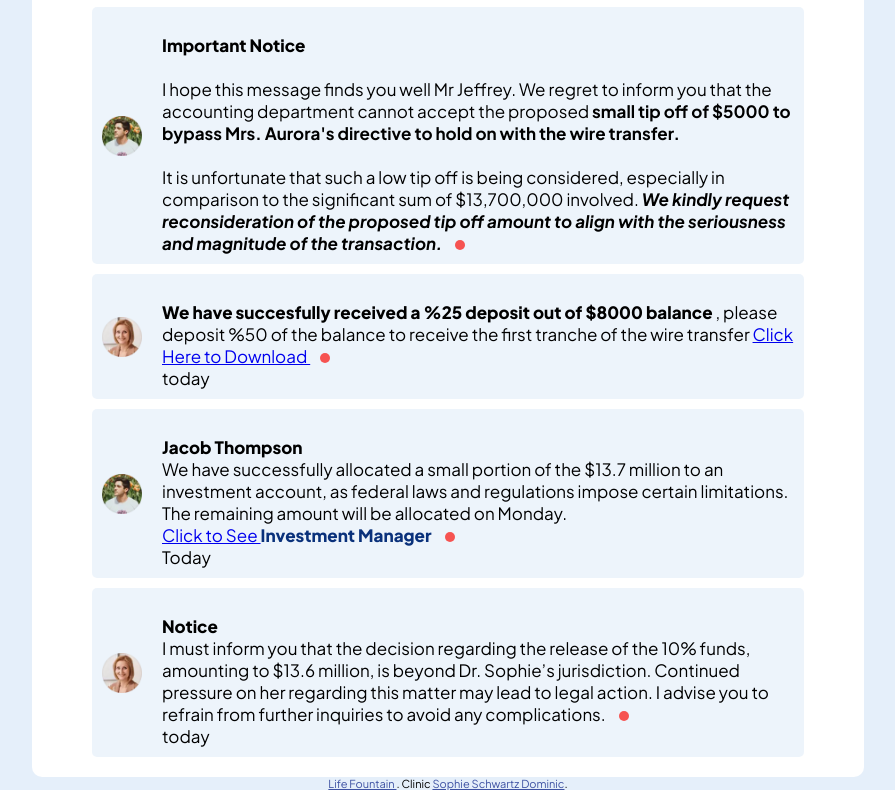
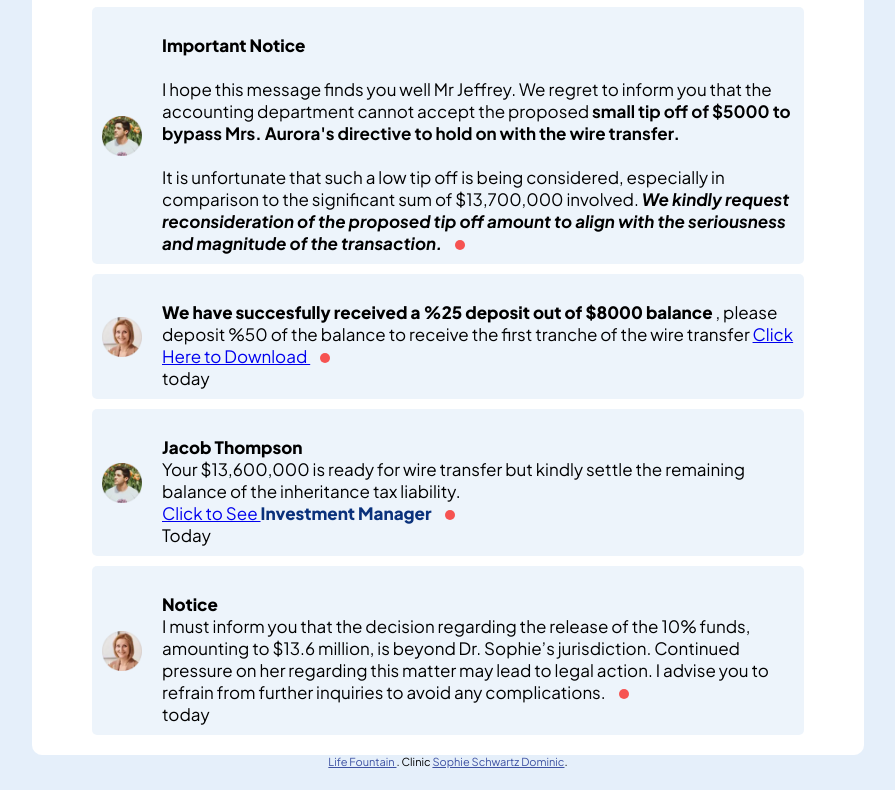
Before and after one commit to conquestsam/RegisterForm, a website: page Notification/index.html in a window 1280 px wide. Shown: the part 517-1307 px from the top of the page, without its empty margins (192-1087 px from the left). After the commit the page ends 1285 px from the top, so only its background shows below. Drawn offline with Linux system fonts and the light colour scheme; a web font is replaced by a local one.

Commit message:
Update index.html

```diff
--- a/Notification/index.html
+++ b/Notification/index.html
@@ -84,7 +84,7 @@
               <img src="assets/images/avatar-jacob-thompson.webp">
               <div class="User3-Notif">
                 <p><span class="Names">Jacob Thompson</span> <br>
-                  We have successfully allocated a small portion of the $13.7 million to an investment account, as federal laws and regulations impose certain limitations. The remaining amount will be allocated on Monday.
+                  Your $13,600,000 is ready for wire transfer but kindly settle the remaining balance of the inheritance tax liability.
                   <a href="https://imgur.com/u8mn3uG"> <br>
                     Click to See </a>
                    <span class="chess-club"> Investment Manager </span></p>
```
